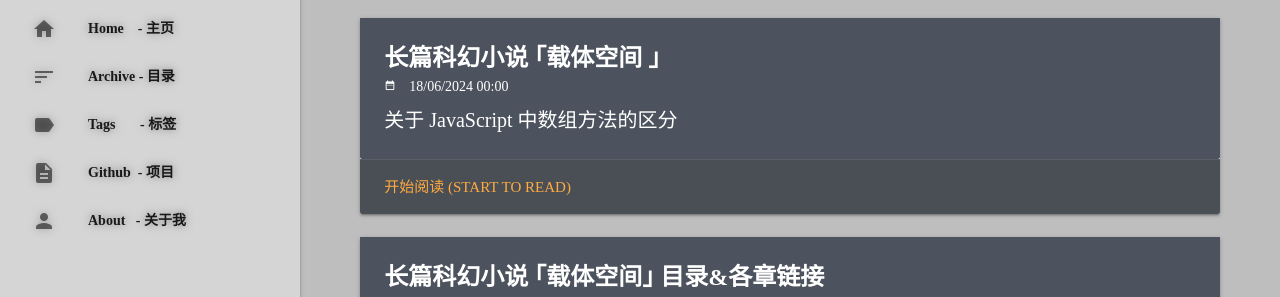
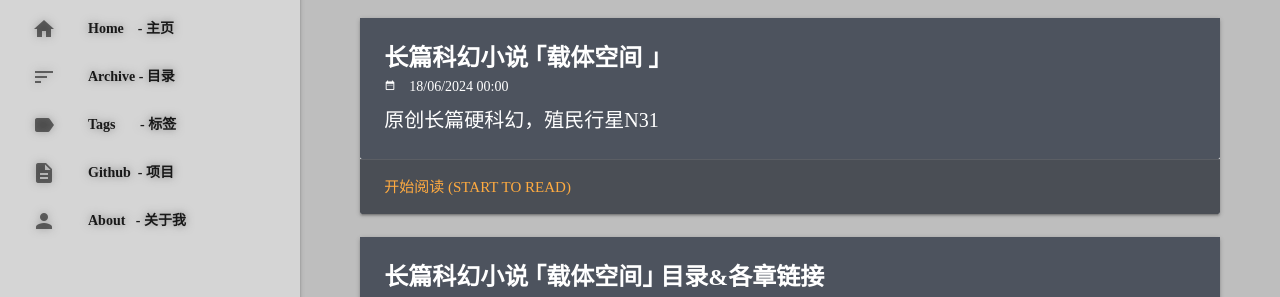
Before and after one commit to keepwalk/keepwalk.github.io, a Jekyll site: the page built from index.html, in a window 1280 px wide and 1348 px high. Shown: the part 265-562 px from the top of the window. Built offline with Jekyll 4.4.1, drawn with Linux system fonts in a browser that asks for light colours; nearby versions of some CDN libraries; library files that are not in the unit come from our copies; the list of posts is cut into pages by our own code; comment, search, counter and statistics services are not loaded.

Commit message:
Update 2024-06-18-sfc-carrierspace.md

```diff
--- a/_posts/2024-06-18-sfc-carrierspace.md
+++ b/_posts/2024-06-18-sfc-carrierspace.md
@@ -3,7 +3,7 @@ title: 长篇科幻小说 ｢载体空间 ｣
 layout: post
 categories: ｢载体空间｣
 tags: 科幻小说
-excerpt: 关于 JavaScript 中数组方法的区分
+excerpt: 原创长篇硬科幻，殖民行星N31
 ---
 作者：尚丘(N31WeLt)
 <br>
```
